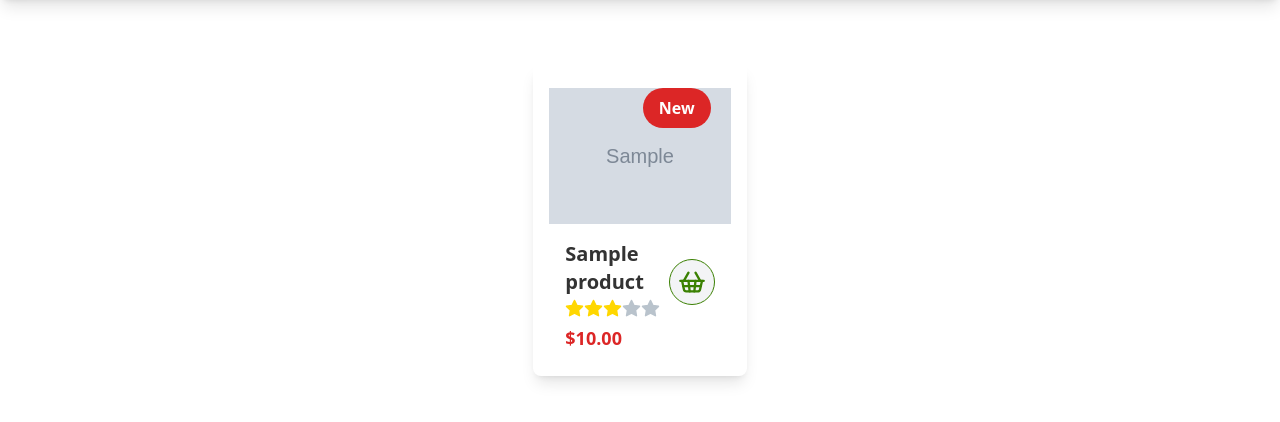
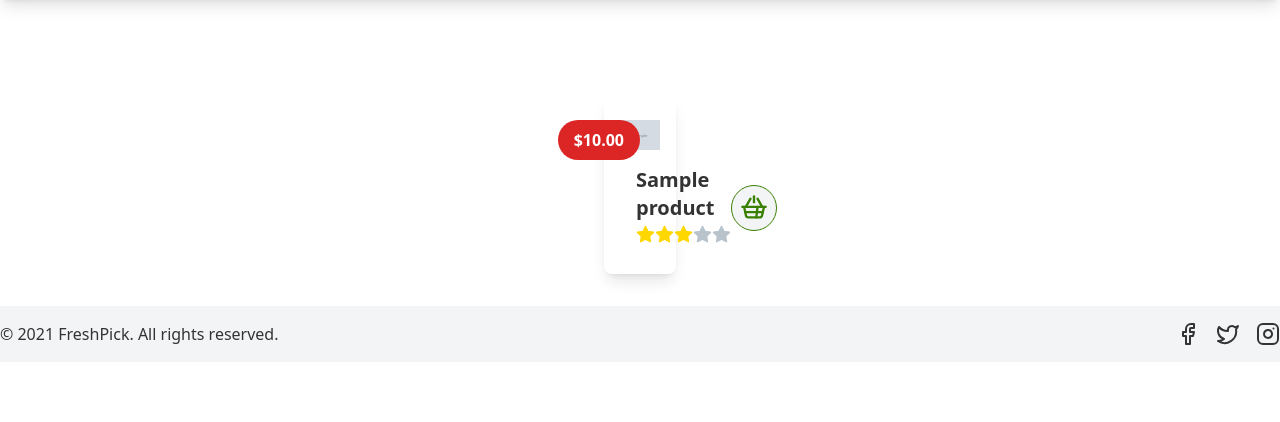
Before and after one commit to Clear008/Fresh-pick, a Django app: page / in a window 1280 px wide. Shown: the part 84-506 px from the top of the page. Run offline with Django 5.2, Linux system fonts and the light colour scheme; tables that the repository leaves empty hold one stand-in row (values such as "Sample post"); grey boxes marked "Sample" are stand-in pictures; one stand-in notice (Sample message) is shown; some libraries are stand-ins or nearby versions.

Commit message:
fixed index

```diff
--- a/webapp/FreshPickApp/templates/base.html
+++ b/webapp/FreshPickApp/templates/base.html
@@ -160,6 +160,23 @@
     <!-- Default content goes here -->
     {% endblock %}
 </div>
+<footer class="bg-gray-100 py-4">
+    <div class="container mx-auto flex justify-between items-center">
+        <p class="text-[#333333]">&copy; 2021 FreshPick. All rights reserved.</p>
+        <ul class="flex space-x-4">
+            <li><a href="#" class="text-[#333333] hover:text-green-700 transition-all duration-300">
+                <svg xmlns="http://www.w3.org/2000/svg" width="24" height="24" viewBox="0 0 24 24" fill="none" stroke="currentColor" stroke-width="2" stroke-linecap="round" stroke-linejoin="round" class="lucide lucide-facebook"><path d="M18 2h-3a5 5 0 0 0-5 5v3H7v4h3v8h4v-8h3l1-4h-4V7a1 1 0 0 1 1-1h3z"/></svg>
+            </a></li>
+            <li><a href="#" class="text-[#333333] hover:text-green-700 transition-all duration-300">
+                <svg xmlns="http://www.w3.org/2000/svg" width="24" height="24" viewBox="0 0 24 24" fill="none" stroke="currentColor" stroke-width="2" stroke-linecap="round" stroke-linejoin="round" class="lucide lucide-twitter"><path d="M22 4s-.7 2.1-2 3.4c1.6 10-9.4 17.3-18 11.6 2.2.1 4.4-.6 6-2C3 15.5.5 9.6 3 5c2.2 2.6 5.6 4.1 9 4-.9-4.2 4-6.6 7-3.8 1.1 0 3-1.2 3-1.2z"/></svg>
+            </a></li>
+            <li><a href="#" class="text-[#333333] hover:text-green-700 transition-all duration-300">
+                <svg xmlns="http://www.w3.org/2000/svg" width="24" height="24" viewBox="0 0 24 24" fill="none" stroke="currentColor" stroke-width="2" stroke-linecap="round" stroke-linejoin="round" class="lucide lucide-instagram"><rect width="20" height="20" x="2" y="2" rx="5" ry="5"/><path d="M16 11.37A4 4 0 1 1 12.63 8 4 4 0 0 1 16 11.37z"/><line x1="17.5" x2="17.51" y1="6.5" y2="6.5"/></svg>
+            </a></li>
+        </ul>
+    </div>
+</footer>
+
 <script src="https://cdn.jsdelivr.net/npm/alpinejs@2.8.2/dist/alpine.min.js" defer></script>
 </body>
 </html>
--- a/webapp/FreshPickApp/templates/index.html
+++ b/webapp/FreshPickApp/templates/index.html
@@ -1,11 +1,13 @@
 {% extends 'base.html' %}
 {% block content %}
     <div class="flex items-center lg:gap-4 mt-8 !flex-wrap justify-center">
-        {% for product in products|slice:":8" %}
-        <div class="card w-1/2 md:w-1/3 lg:w-1/6 p-1 rounded-lg shadow-lg px-4 py-6">
+        <div class="flex items-center lg:gap-4 mt-8 !flex-wrap justify-center">
+            {% for product in products %}
+            {% if product.quantity_available > 0 %}
+            <div class="card w-1/2 md:w-1/3 lg:w-1/6 p-1 rounded-lg shadow-lg px-4 py-6 hover:shadow-2xl transition-all duration-300">
                 <div class="card-img mx-auto text-center relative">
                     <img src="{{ product.image }}" alt="img"  class="text-center mx-auto">
-                <span class="absolute top-0 right-[20px] badge px-4 py-2 rounded-full bg-red-600 text-white font-semibold">New</span>
+                    <span class="absolute top-0 right-[20px] badge px-4 py-2 rounded-full bg-red-600 text-white font-semibold">${{ product.price }}</span>
                 </div>
 
                 <div class="card-desc inline-flex items-center justify-between w-full px-4 mt-4">
@@ -20,15 +22,65 @@
                         </div>
                     </div>
 
-                <button class="text-[#3A8002] border border-[#3A8002] rounded-full p-2 bg-gray-100 hover:bg-green-700 hover:text-white transition-all duration-300">
-                    <svg xmlns="http://www.w3.org/2000/svg" width="28" height="28" viewBox="0 0 24 24" fill="none" stroke="currentColor" stroke-width="2" stroke-linecap="round" stroke-linejoin="round" class="lucide lucide-shopping-basket"><path d="m15 11-1 9"/><path d="m19 11-4-7"/><path d="M2 11h20"/><path d="m3.5 11 1.6 7.4a2 2 0 0 0 2 1.6h9.8a2 2 0 0 0 2-1.6l1.7-7.4"/><path d="M4.5 15.5h15"/><path d="m5 11 4-7"/><path d="m9 11 1 9"/></svg>
+                    <button class="text-[#3A8002] border border-[#3A8002] rounded-full p-2 bg-gray-100 hover:bg-green-700 hover:text-white transition-all duration-300" onclick="openModal('{{ product.id }}', '{{ product.name }}', '{{ product.price }}', '{{ product.description }}', '{{ product.image }}')">
+                        <svg xmlns="http://www.w3.org/2000/svg" width="28" height="28" viewBox="0 0 24 24" fill="none" stroke="currentColor" stroke-width="2" stroke-linecap="round" stroke-linejoin="round" class="lucide lucide-shopping-basket"><path d="m15 11-1 9"/><path d="m19 11-4-7"/><path d="M2 11h20"/><path d="m3.5 11 1.6 7.4a2 2 0 0 0 2 1.6h9.8a2 2 0 0 0 2-1.6l1.7-7.4"/><path d="M4.5 15.5h15"/><path d="m5 11 4-7"/><path d="M12 2v5"/></svg>
                     </button>
                 </div>
-            <div class="card-price px-4">
-                <h1 class="text-red-600 text-lg font-semibold">${{ product.price }}</h1>
+                <!-- <div class="product-price px-4">
+                    <h1 class="text-red-600 font-semibold text-lg">${{ product.price }}</h1>
+                </div> -->
+            </div>
+            {% endif %}
+            {% endfor %}
+        </div>
+        <div class="fixed inset-0 flex items-center justify-center bg-gray-900 bg-opacity-50 z-50 hidden" id="productModal">
+            <div class="bg-white rounded-lg p-6 max-w-lg w-full relative">
+                <button class="absolute top-2 right-2 text-gray-600 hover:text-gray-900" onclick="closeModal()">
+                    <svg xmlns="http://www.w3.org/2000/svg" width="24" height="24" viewBox="0 0 24 24" fill="none" stroke="currentColor" stroke-width="2" stroke-linecap="round" stroke-linejoin="round" class="lucide lucide-x"><line x1="18" y1="6" x2="6" y2="18"/><line x1="6" y1="6" x2="18" y2="18"/></svg>
+                </button>
+                <img id="productImage" src="" alt="Product Image" class="w-full h-48 object-contain rounded-t-lg">
+                <h2 class="text-2xl font-bold mt-4 text-[#333333]" id="productName"></h2>
+                <p class="text-gray-600 mt-2 text-[#333333]" id="productDescription"></p>
+                <p class="text-xl font-semibold text-green-700 mt-4" id="productPrice"></p>
+
+                <form id="addToCartForm" method="post" action="{% url 'add_to_cart' %}" class="mt-6">
+                    {% csrf_token %}
+                    <input type="hidden" name="product_id" id="productId">
+                    <div class="inline-flex items-center gap-2">
+                        <label for="quantity" class="block text-lg text-gray-700 font-semibold">Quantity:</label>
+                        <input type="number" name="quantity" id="quantity" min="1" max="5" value="1" class="mt-1 text-lg font-semibold block border border-[#333333] p-2 w-16 h-10 rounded-md border-gray-300 shadow-sm focus:border-indigo-500 focus:ring focus:ring-indigo-500 focus:ring-opacity-50">
+                        <h1 class="italic text-red-600 ">The Maximum is 5KGs</h1>
+                        {% if messages %}
+                            <div>
+                                {% if error_message %}
+                                    <div class="bg-red-100 border border-red-400 text-red-700 px-4 py-3 rounded relative" role="alert">
+                                        <span class="block sm:inline">{{ error_message }}</span>
+                                    </div>
+                                {% endif %}
+                            </div>
+                        {% endif %}
+                    </div>
+                    <button type="submit" class="w-full bg-green-600 text-white font-semibold py-2 px-4 rounded mt-4 hover:bg-green-700 transition-all duration-300">Add to Cart</button>
+                </form>
             </div>
         </div>
+
         <script>
+            function openModal(id, name, price, description, image) {
+                document.getElementById('productId').value = id;
+                document.getElementById('productName').innerText = name;
+                document.getElementById('productPrice').innerText = '$' + price;
+                document.getElementById('productDescription').innerText = description;
+                document.getElementById('productImage').src = image;
+                document.getElementById('productModal').classList.remove('hidden');
+            }
+
+            function closeModal() {
+                document.getElementById('productModal').classList.add('hidden');
+            }
+        </script>
+        <script>
+            // Function to generate random color between two hex colors
             // Function to generate random color between two hex colors
             function randomColor() {
                 var goldenColor = "#FFD700";
@@ -59,7 +111,7 @@
                 svg.style.fill = "#b9c3cc";
                 svg.style.stroke = svg.style.fill;
             });
+
         </script>
-        {% endfor %}
     </div>
 {% endblock %}
--- a/webapp/FreshPickApp/templates/signin.html
+++ b/webapp/FreshPickApp/templates/signin.html
@@ -23,10 +23,6 @@
                     <input type="text" id="username" name="username" class="w-full px-4 py-2 border rounded-lg focus:outline-none focus:ring-2 focus:ring-blue-500">
                 </div>
                 <div class="mb-4">
-                    <label for="email" class="block text-gray-700">Email</label>
-                    <input type="email" id="email" name="email" class="w-full px-4 py-2 border rounded-lg focus:outline-none focus:ring-2 focus:ring-blue-500">
-                </div>
-                <div class="mb-4">
                     <label for="password" class="block text-gray-700">Password</label>
                     <input type="password" id="password" name="password" class="w-full px-4 py-2 border rounded-lg focus:outline-none focus:ring-2 focus:ring-blue-500">
                 </div>
--- a/webapp/FreshPickApp/views.py
+++ b/webapp/FreshPickApp/views.py
@@ -33,10 +33,7 @@
 def products(request):
     if request.user.is_authenticated:
         products = Product.objects.all()
-        paginator = Paginator(products, 8)  # Adjust page size as needed
-        page_number = request.GET.get('page')
-        page_obj = paginator.get_page(page_number)
-        return render(request, 'products.html', {'products': page_obj, 'paginator': paginator})
+        return render(request, 'products.html', {'products': products})
     else:
         return redirect('login')
 
```
Lines whose indentation alone changed are shown as unchanged.
